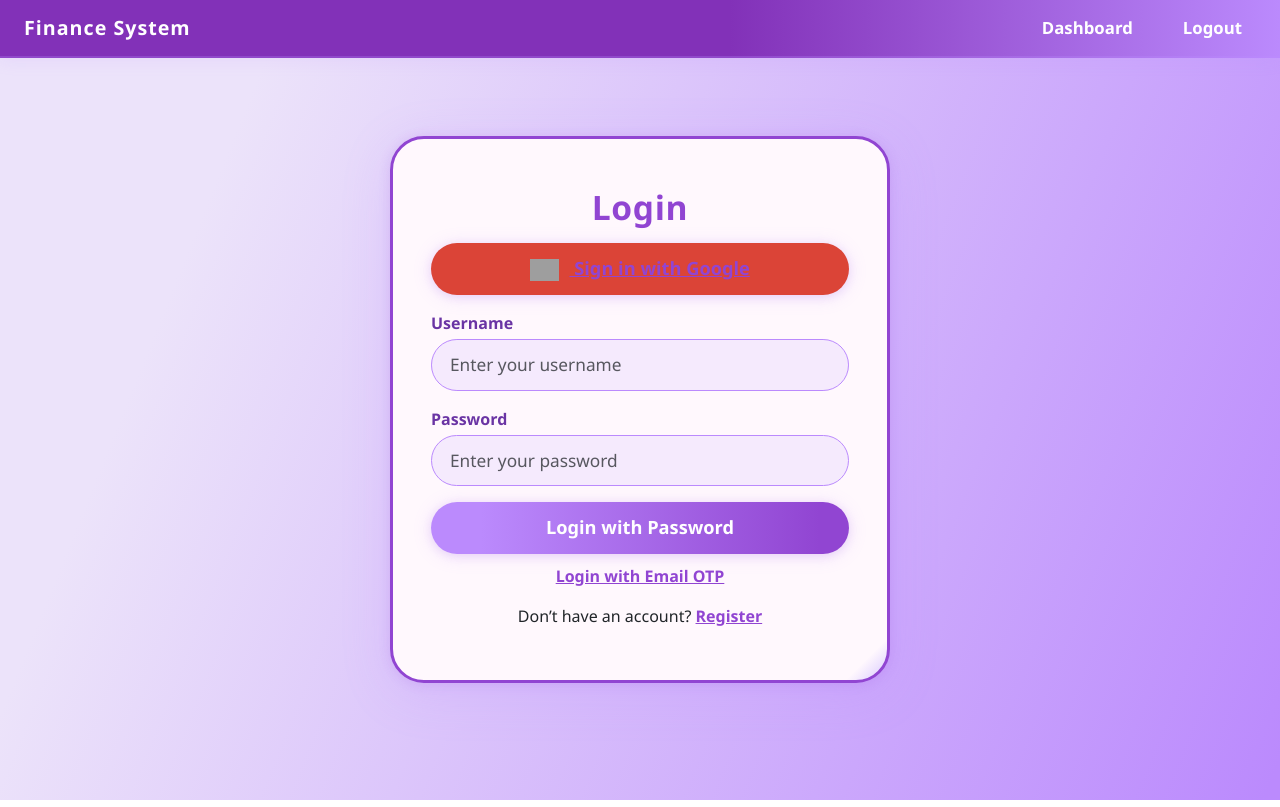
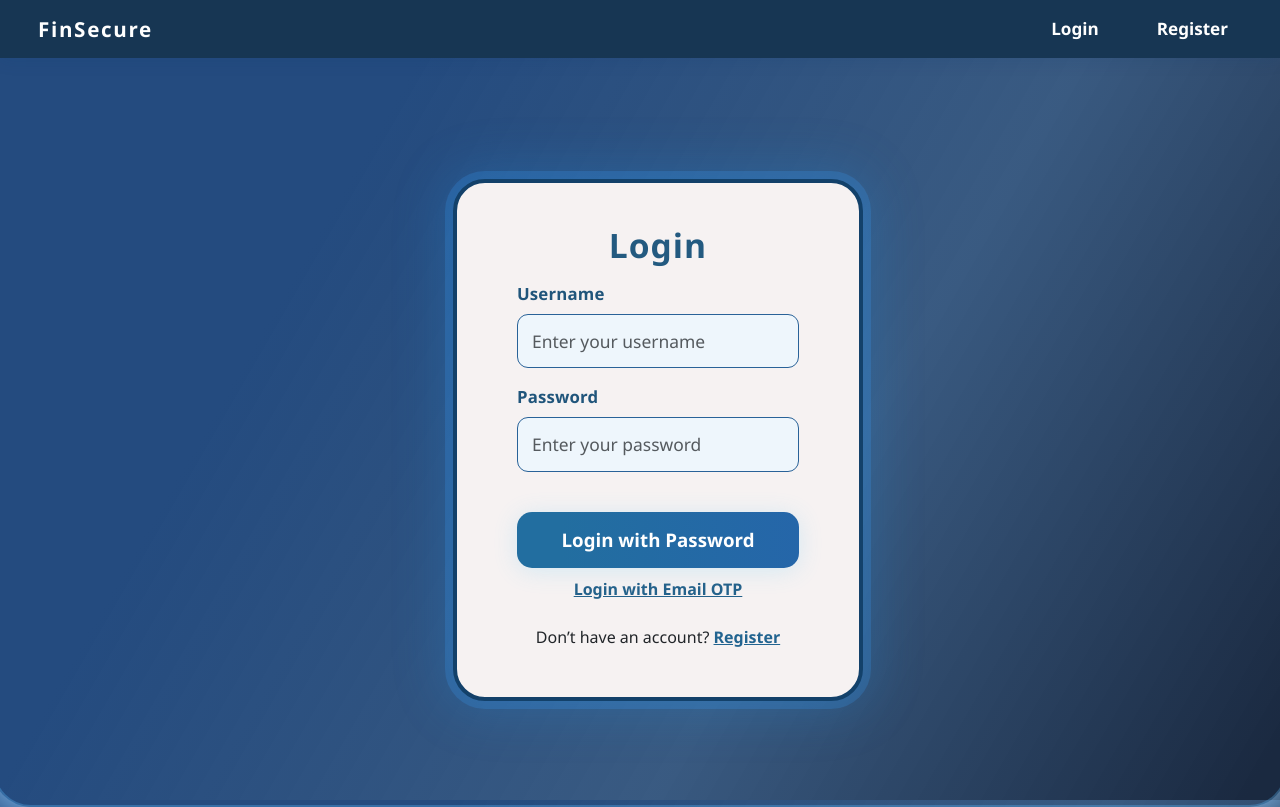
Before and after one commit to gousiya-asmai/finsecure, a Django app: page /users/login/ in a window 1280 px wide. Run offline with Django 5.2, Linux system fonts and the light colour scheme; grey boxes are pictures that could not be loaded.

```diff
--- a/users/templates/users/login.html
+++ b/users/templates/users/login.html
@@ -1,204 +1,201 @@
 {% extends "base.html" %}
-{% block title %}Login - Finance System{% endblock %}
+{% block title %}Login - FinSecure{% endblock %}
 {% block content %}
 <style>
 body {
   margin: 0;
   min-height: 100vh;
   font-family: 'Segoe UI', Tahoma, Geneva, Verdana, sans-serif;
-  background: linear-gradient(112deg, #ece3fa 18%, #bb8afd 99%);
+  background: linear-gradient(120deg, #244b7f 26%, #214672e3 64%, #1a2940 98%);
+  overflow-x: hidden;
 }
 
-/* Navbar styling - Purple Gradient */
-.navbar-finsecure {
-  width: 100%;
-  background: linear-gradient(90deg, #8231b8ff 57%, #bb8afd 100%);
+.top-navbar {
+  width: 100vw; height: 58px;
+  position: fixed; left: 0; top: 0; z-index: 10;
+  background: #173653;
+  display: flex; align-items: center; justify-content: space-between;
+  box-shadow: 0 2px 16px #113e7524;
+  padding: 0 38px;
+}
+.top-navbar .brand {
   color: #fff;
-  padding: 0 24px;
-  height: 58px;
+  font-size: 1.29rem;
+  font-weight: 800;
+  letter-spacing: 0.08em;
+  margin-top: 0;
+}
+.top-navbar .nav-links {
   display: flex;
-  align-items: center;
-  justify-content: space-between;
-  position: fixed;
-  top: 0;
-  left: 0;
-  z-index: 10;
-  box-shadow: 0 2px 16px #bb8afd24;
-  border-bottom: 2px solid #ba8bfd44;
+  gap: 30px;
 }
-
-.navbar-brand {
-  font-size: 1.23rem;
-  font-weight: 800;
-  color: #fff;
-  letter-spacing: 1px;
-  text-decoration: none;
-}
-
-.navbar-links {
-  display: flex;
-  align-items: center;
-  gap: 22px;
-}
-
-.navbar-links a {
+.top-navbar .nav-links a {
   color: #fff;
   font-weight: 600;
   text-decoration: none;
-  font-size: 1.05rem;
-  padding: 8px 14px;
+  font-size: 1.07rem;
+  padding: 5px 14px;
   border-radius: 7px;
-  transition: background 0.13s;
+  transition: background .16s, color .15s;
 }
-.navbar-links a:hover {
-  background: #8936d0;
-  color: #fff;
+.top-navbar .nav-links a:hover {
+  background: #5b99e4;
+  color: #9cbdfb;
 }
 
-/* Responsive adjustments */
-@media (max-width:600px) {
-  .navbar-finsecure { height: 44px; padding: 0 7px; }
-  .navbar-brand { font-size: 1rem; }
-  .navbar-links a { font-size: 0.95rem; padding: 7px 10px; }
-  .card-verify-otp { padding: 20px 7px 17px 7px; margin-top: 25px;}
-  .verify-title { font-size: 1.18rem; margin-bottom: 9px;}
+/* Center layout for container */
+.bg-centered {
+  min-height: 90vh;
+  width: 90vw;
+  display: flex; align-items: center; justify-content: center;
+  background: none;
 }
 
-/* Card styling */
 .card-container {
-  background: linear-gradient(135deg, #fff8fd 96%, #d7c8ff 100%);
-  max-width: 500px;
-  margin: 80px auto 0 auto;
-  border-radius: 34px;
-  box-shadow: 0 10px 48px #bb8afd39, 0 1px 12px #9145d229;
-  border: 3px solid #9145d2;
-  padding: 48px 38px 36px 38px;
-  position: relative;
+  background: rgb(246, 242, 242);
+  border-radius: 32px;
+  box-shadow:
+    0 0 0 8px #5e92d1e6,
+    0 0 20px 10px #339dff33,
+    0 4px 30px #193a5e72;
+  max-width: 410px;
+  width: 95vw;
+  margin: 0 auto;
+  padding: 42px 36px 32px 36px;
+  display: flex;
+  flex-direction: column;
+  align-items: center;
+  position: center;
+  border: 4px solid #13416a;
+  /* Glow effect */
+  outline: 0;
+  box-shadow: 0 0 0 8px #38a2ff33, 0 0 50px 12px #2097ea34;
 }
+
 .card-container h3 {
-  font-family: inherit;
   font-size: 2.1rem;
   font-weight: 800;
-  letter-spacing: .02em;
-  color: #9145d2;
-  margin-bottom: 10px;
+  color: #235a80;
+  margin-bottom: 30px;
   text-align: center;
+  letter-spacing: 0.03em;
 }
+
 .card-container label {
   font-weight: 600;
-  color: #6a34a4;
-  margin-bottom: 4px;
+  color: #20557b;
+  margin-bottom: 8px;
+  font-size: 1.05rem;
+  letter-spacing: 0.01em;
 }
 
-/* Form styles */
 .form-control {
-  border-radius: 1.5em;
-  border: 1.8px solid #bb8afd;
-  padding: 12px 18px;
-  font-size: 1.08rem;
+  border-radius: 11px;
+  border: 1.8px solid #296298;
+  padding: 13px 14px;
+  font-size: 1.09rem;
   width: 100%;
-  background: #f5eafd;
-  color: #703ea4;
-  box-shadow: none;
-  margin-bottom: 2px;
+  background: #eef6fc;
+  color: #24618e;
+  margin-bottom: 7px;
   outline: none;
-  transition: border-color 0.16s, box-shadow 0.18s;
+  transition: border-color 0.12s, box-shadow 0.13s;
 }
 .form-control:focus {
-  border-color: #9145d2;
-  background: #f2e1fa;
-  box-shadow: 0 0 0 2px #bb8afd44;
+  border-color:  #2da6fc;
+  background: #e5f2ff;
+  box-shadow: 0 0 0 2px #60beffc7;
 }
 
-/* Buttons */
 .btn-primary, .btn-success {
-  background: linear-gradient(90deg, #bb8afd 12%, #9145d2 93%);
+  background: linear-gradient(90deg, #226ea0 16%, #2566a9 100%);
   color: #fff;
   font-weight: 700;
-  font-size: 1.14rem;
+  font-size: 1.17rem;
   border: none;
-  border-radius: 2em;
-  box-shadow: 0 2px 18px #bb8afd3a, 0 2px 8px #9145d220;
-  margin-top: 16px;
-  padding: 12px 0;
-  display: block;
+  border-radius: 15px;
+  box-shadow: 0 3px 23px #4cc2f830;
+  margin-top: 24px;
+  margin-bottom: 11px;
+  padding: 14px 0;
   width: 100%;
   cursor: pointer;
-  transition: background 0.18s, box-shadow 0.16s, transform 0.14s;
+  transition: background 0.11s, box-shadow 0.11s, transform 0.11s;
 }
 .btn-primary:hover, .btn-success:hover {
-  background: linear-gradient(94deg, #9145d2 21%, #bb8afd 100%);
-  box-shadow: 0 8px 32px #9145d240;
-  transform: translateY(-2px) scale(1.03);
+  background: linear-gradient(92deg, #2566a9 16%, #1d699b 100%);
+  box-shadow: 0 8px 38px #7bd7fc38;
+  transform: scale(1.03);
 }
 .btn-link {
   background: none;
   border: none;
-  color: #9145d2;
+  color: #24628b;
   font-weight: 600;
   font-size: 1rem;
   text-decoration: underline;
   box-shadow: none;
-  margin: 0;
   padding: 0;
   cursor: pointer;
-  transition: color 0.18s;
+  transition: color 0.13s;
 }
 .btn-link:hover {
-  color: #bb8afd;
+  color: #3c8bcf;
   text-decoration: underline;
 }
+.alert {
 
-/* Alert */
-.alert {
-  background: #f7e1fd;
-  color: #9145d2;
-  border-radius: 1.5em;
-  padding: 8px 20px;
-  margin: 13px 0;
-  font-weight: 600;
-  box-shadow: 0 1px 12px #bb8afd18;
+  color: #286e9c;
+  border-radius: 12px;
+  padding: 7px 14px;
+  margin: 11px 0 6.5px 0;
+  font-weight: 700;
+  font-size: .99rem;
+  box-shadow: 0 1px 11px #38a2ff12;
+  text-align: center;
 }
+
 .text-center { text-align: center; }
-.mb-3 { margin-bottom: 22px; }
-.mt-3 { margin-top: 14px; }
+.mb-3 { margin-bottom: 20px; }
+.mt-3 { margin-top: 17px; }
 .mb-2 { margin-bottom: 12px; }
-.card-container a { color: #9145d2; text-decoration: underline; font-weight: 600; }
-.card-container a:hover { color: #bb8afd; }
+.card-container a { color: #226490; text-decoration: underline; font-weight: 600; }
+.card-container a:hover { color:#64aafd; }
 @media (max-width:700px) {
-  .card-container { padding: 28px 7px 18px 7px; margin-top: 34px;}
-  .card-container h3 { font-size: 1.18rem; margin-bottom: 8px;}
+  .card-container { padding:15px 5vw 12px 5vw; margin-top:24px;}
+  .card-container h3 { font-size: 1.19rem; margin-bottom: 12px;}
+}
+
+/* shine border effect */
+.card-container::before {
+  content: "";
+  pointer-events: none;
+  position: absolute;
+  border-radius: 38px;
+  top: -7px; left: -7px; right: -7px; bottom: -7px;
+  border: 2.5px solid #60beff56;
+  box-shadow: 0 0 36px 11px #93cdffc8;
+  opacity: .9;
+  z-index: 1;
 }
 </style>
 
-<div class="navbar-finsecure">
-  <div class="navbar-brand">Finance System</div>
-  <div class="navbar-links">
-    <a href="{% url 'dashboard' %}">Dashboard</a>
-    <a href="{% url 'logout' %}">Logout</a>
+<div class="top-navbar">
+  <div class="brand">FinSecure</div>
+  <div class="nav-links">
+    <a href="{% url 'login' %}">Login</a>
+    <a href="{% url 'signup' %}">Register</a>
   </div>
 </div>
 
+<div class="bg-centered">
   <div class="card-container">
     <h3 class="text-center mb-3">Login</h3>
-
-  <!-- Google OAuth Login Button -->
-  <div class="text-center mb-3">
-    <a href="{% url 'social:begin' 'google-oauth2' %}"
-       class="btn btn-primary w-100"
-       style="background: #db4437; border: none; margin-bottom: 14px;">
-      <img src="https://upload.wikimedia.org/wikipedia/commons/4/4a/Logo_2013_Google.png"
-           alt="Google" style="height:22px;vertical-align:middle;margin-right:10px;">
-      Sign in with Google
-    </a>
-  </div>
-
     {% if messages %}
       {% for message in messages %}
         <div class="alert">{{ message }}</div>
       {% endfor %}
     {% endif %}
-
     <!-- Username/Password Login - always visible -->
     <form method="POST" id="password-login-form">
       {% csrf_token %}
@@ -215,7 +212,7 @@ body {
 
     <!-- Button to show Email OTP Login -->
     <div class="text-center mb-2">
-    <button class="btn btn-link" id="show-email-login" type="button" onclick="toggleEmailLogin()">Login with Email OTP</button>
+      <button class="btn btn-link" id="show-email-login" onclick="toggleEmailLogin()">Login with Email OTP</button>
     </div>
 
     <!-- Email OTP Login - hidden by default -->
@@ -228,12 +225,11 @@ body {
       <button type="submit" name="login_otp" class="btn btn-success w-100">Send OTP</button>
       <button type="button" class="btn btn-link w-100 mt-2" onclick="toggleEmailLogin()">Back to Password Login</button>
     </form>
-
     <p class="text-center mt-3">
       Don’t have an account? <a href="{% url 'signup' %}">Register</a>
     </p>
   </div>
-
+</div>
 <script>
 function toggleEmailLogin() {
   var emailForm = document.getElementById('email-login-form');
```
Also changed, not shown: users/templates/users/signup.html (+97 -57 lines). Lines whose indentation alone changed are shown as unchanged.
